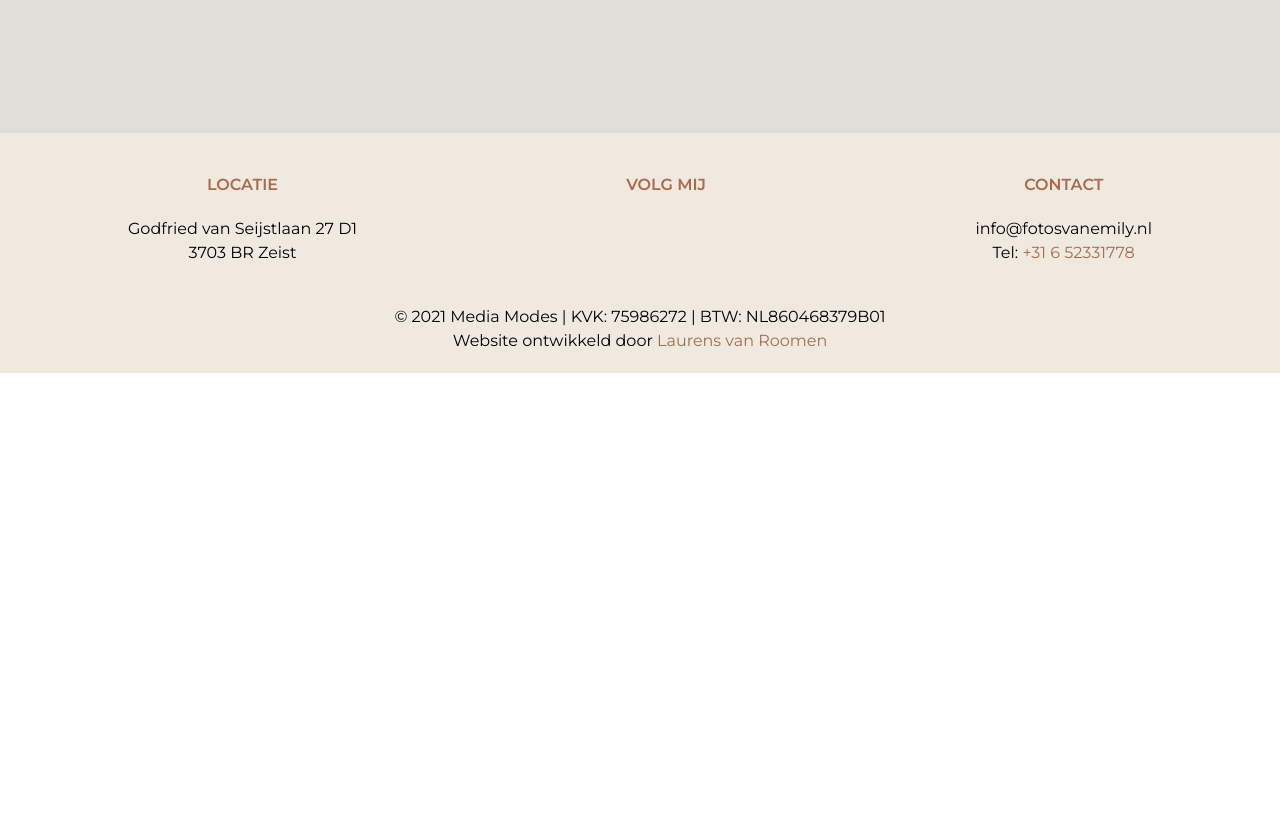
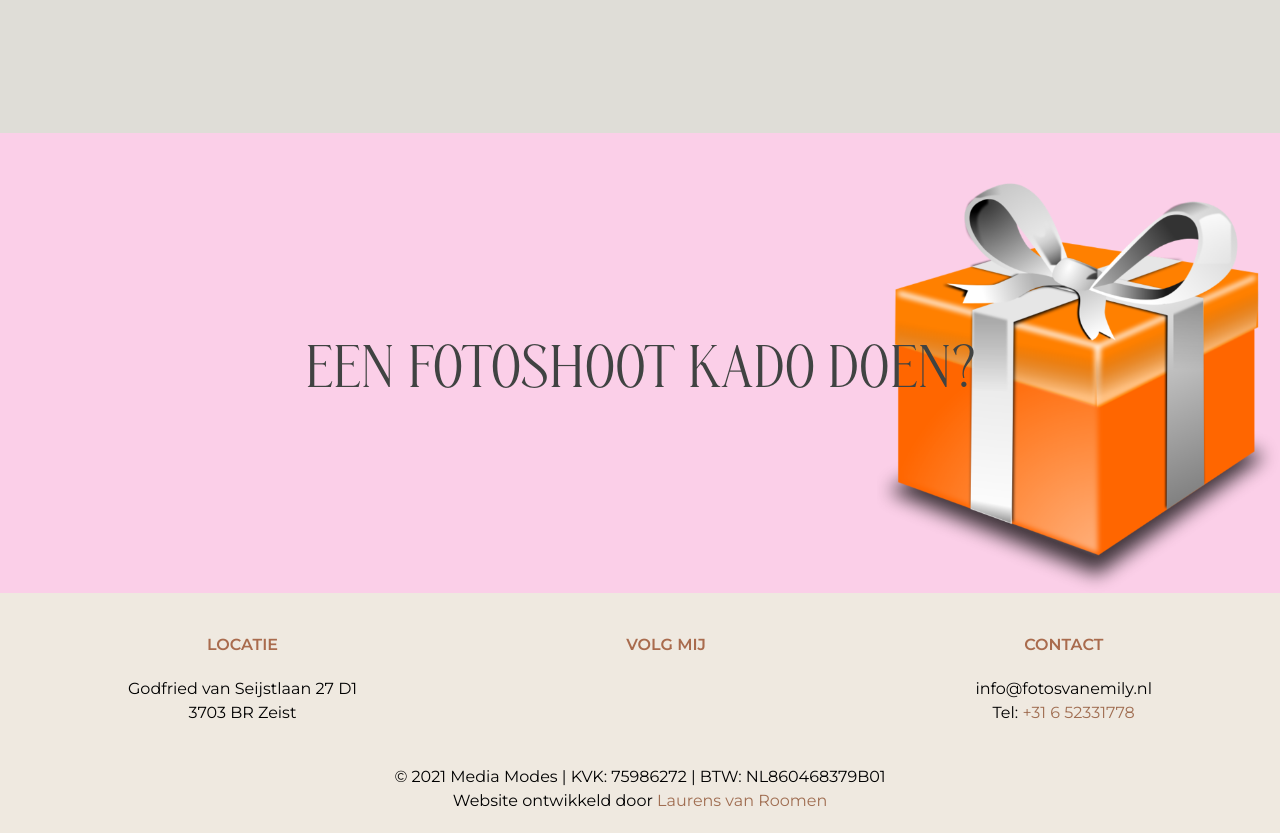
Before and after one commit to Sneruall/fotos-van-emily, a Next.js app: page /portretfotografie in a window 1280 px wide. Shown: the part 11040-11873 px from the top of the page. Before the commit the page ends 11413 px from the top, so only its background shows below. Built offline with nearby package versions, Linux system fonts and the light colour scheme; what tailwindcss-text-fill-stroke would draw is missing.

Commit message:
fotoshoot kado section

```diff
--- /dev/null
+++ b/components/sections/FotoshootKadoSection.js
@@ -0,0 +1,23 @@
+import Section from "../layout/Section";
+import Image from "next/image";
+
+function FotoshootKadoSection() {
+  return (
+    <div className="relative">
+      <Section bg="bg-pink-200">
+        <div>
+          <Image
+            src="/images/portretfotografie/gift.png"
+            alt="portret"
+            layout="fill"
+            objectFit="contain"
+            objectPosition="right"
+          />
+        </div>
+        <h1 className="title-1 z-50 relative">Een fotoshoot kado doen?</h1>
+      </Section>
+    </div>
+  );
+}
+
+export default FotoshootKadoSection;
--- a/pages/portretfotografie.js
+++ b/pages/portretfotografie.js
@@ -1,11 +1,13 @@
 import { Fragment } from "react";
 import Header from "../components/layout/header";
 import ScrollNavbar from "../components/layout/scrollNavbar";
+import FotoshootKadoSection from "../components/sections/FotoshootKadoSection";
 import PageIntro from "../components/sections/pageIntro";
 import PageSectionThree from "../components/sections/PageSectionThree";
 import PageSectionTwo from "../components/sections/PageSectionTwo";
 import PricingSection from "../components/sections/PricingSection";
 import WerkwijzeSection from "../components/sections/WerkwijzeSection";
+
 
 function portretfotografie() {
   return (
@@ -22,6 +24,8 @@ function portretfotografie() {
       <PageSectionThree />
       <PricingSection />
       <WerkwijzeSection />
+      <FotoshootKadoSection />
+
     </Fragment>
   );
 }
```
Also changed, not shown: public/images/portretfotografie/gift.png (added).
